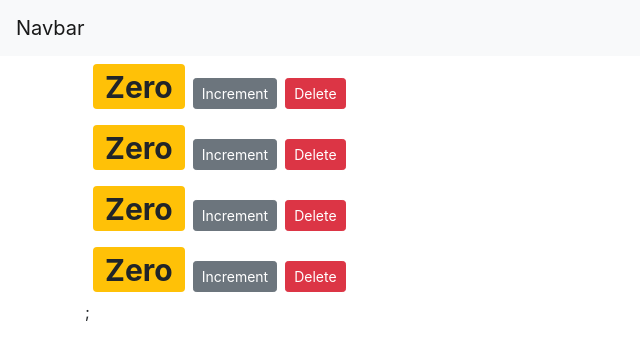
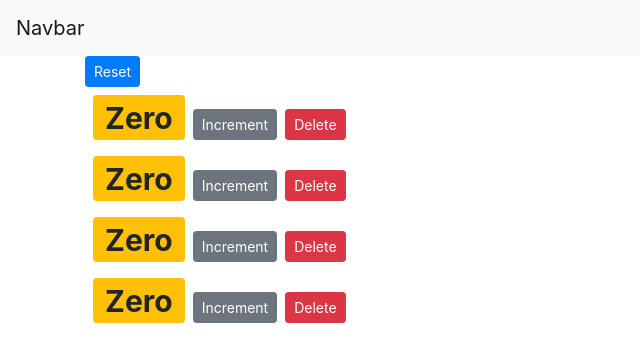
Before and after one commit to RachanaDevi/Counter-App, a React (Create React App) app: page / in a window 1280 px wide. Shown: the top 362 px of the page, without its empty margins (0-640 px from the left). Built offline with nearby package versions, Linux system fonts and the light colour scheme.

Commit message:
[Rachana] Add. handleReset button

```diff
--- a/src/components/counters.jsx
+++ b/src/components/counters.jsx
@@ -19,6 +19,14 @@
     this.setState({ counters });
   };
 
+  handleReset = () => {
+    const counters = this.state.counters.map((c) => {
+      c.value = 0;
+      return c;
+    });
+    this.setState({ counters });
+  };
+
   handleDelete = (counterId) => {
     const counters = this.state.counters.filter((c) => c.id !== counterId);
     this.setState({ counters });
@@ -27,6 +35,12 @@
   render() {
     return (
       <div>
+        <button
+          className="btn btn-primary btn-sm sm-2"
+          onClick={this.handleReset}
+        >
+          Reset
+        </button>
         {this.state.counters.map((counter) => (
           <Counter
             key={counter.id}
@@ -35,7 +49,6 @@
             counter={counter}
           ></Counter>
         ))}
-        ;
       </div>
     );
   }
```
